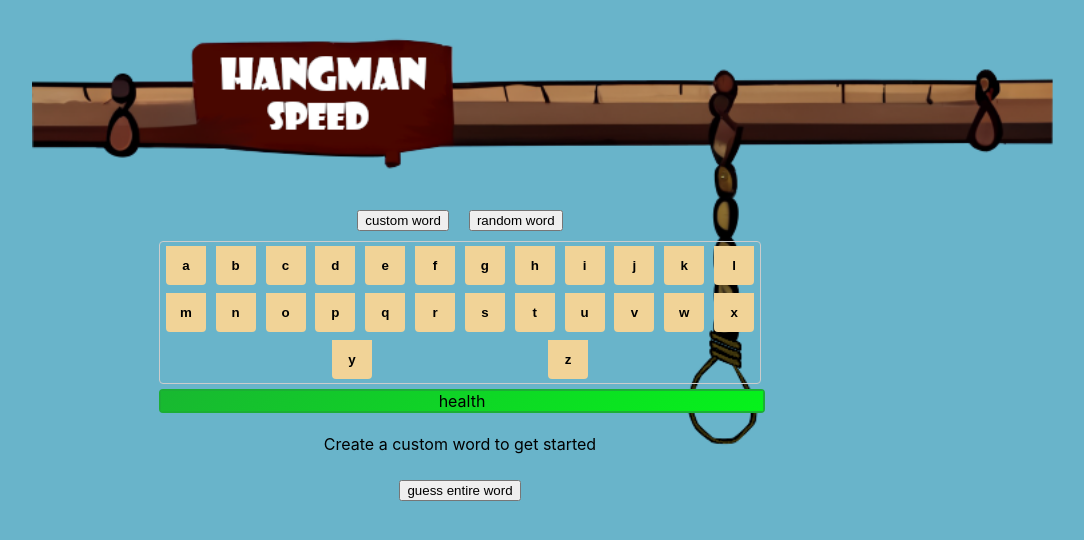
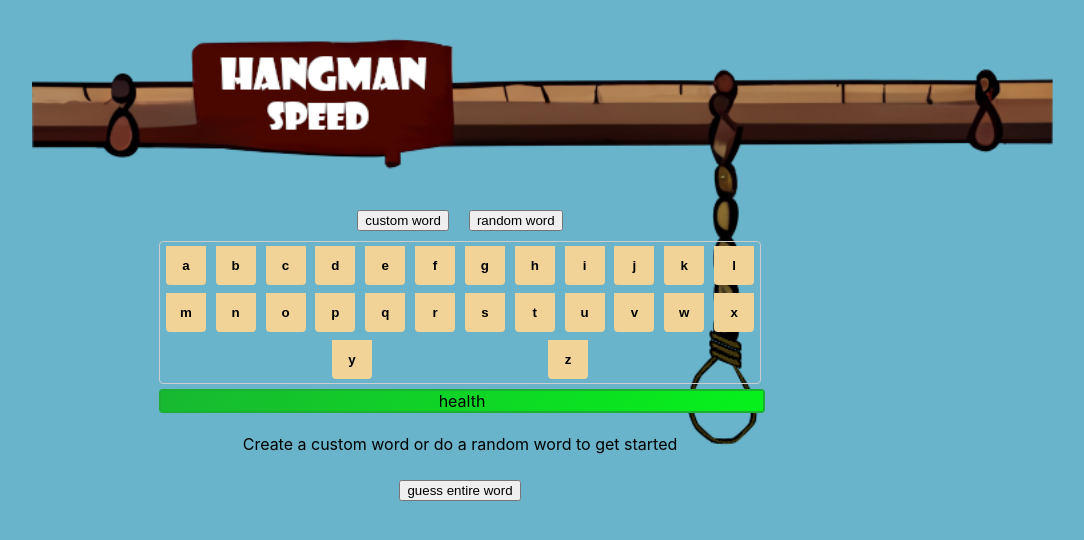
Before and after one commit to Istott/Hangman, a React (Create React App) app in the folder app/: page / in a window 1280 px wide. Shown: the top 540 px of the page, without its empty margins (97-1181 px from the left). Built offline with nearby package versions, Linux system fonts and the light colour scheme.

Commit message:
code cleanup

```diff
--- a/app/src/components/hangman.js
+++ b/app/src/components/hangman.js
@@ -263,81 +263,8 @@ export default function Hangman() {
           );
         })}
       </div>
-      {/* <div
-        style={{
-          display: "flex",
-          justifyContent: "space-around",
-          margin: "10px 0"
-        }}
-      > */}
       <div className="healthBar">
         <div className="currentHealth" style={{width}}>health</div>
-        {/* <p
-          className={countToDie >= 1 ? "headCount" : ""}
-          style={{
-            display: "flex",
-            border: "1px black solid",
-            margin: "0 10px",
-            padding: "5px"
-          }}
-        >
-          HEAD
-        </p>
-        <p
-          className={countToDie >= 2 ? "headCount" : ""}
-          style={{
-            display: "flex",
-            border: "1px black solid",
-            margin: "0 10px",
-            padding: "5px"
-          }}
-        >
-          BODY
-        </p>
-        <p
-          className={countToDie >= 3 ? "headCount" : ""}
-          style={{
-            display: "flex",
-            border: "1px black solid",
-            margin: "0 10px",
-            padding: "5px"
-          }}
-        >
-          LEFT ARM
-        </p>
-        <p
-          className={countToDie >= 4 ? "headCount" : ""}
-          style={{
-            display: "flex",
-            border: "1px black solid",
-            margin: "0 10px",
-            padding: "5px"
-          }}
-        >
-          RIGHT ARM
-        </p>
-        <p
-          className={countToDie >= 5 ? "headCount" : ""}
-          style={{
-            display: "flex",
-            border: "1px black solid",
-            margin: "0 10px",
-            padding: "5px"
-          }}
-        >
-          LEFT LEG
-        </p>
-        <p
-          className={countToDie >= 6 ? "headCount" : ""}
-          style={{
-            display: "flex",
-            border: "1px black solid",
-            margin: "0 10px",
-            padding: "5px"
-          }}
-        >
-          RIGHT LEG
-        </p> */}
       </div>
 
       <div
@@ -348,7 +275,7 @@ export default function Hangman() {
         }}
       >
         {!hangmanWord ? (
-          <p>Create a custom word to get started</p>
+          <p>Create a custom word or do a random word to get started</p>
         ) : (
           hangmanLetters.map((letter) => {
             if (letter.letter === " ")
```
